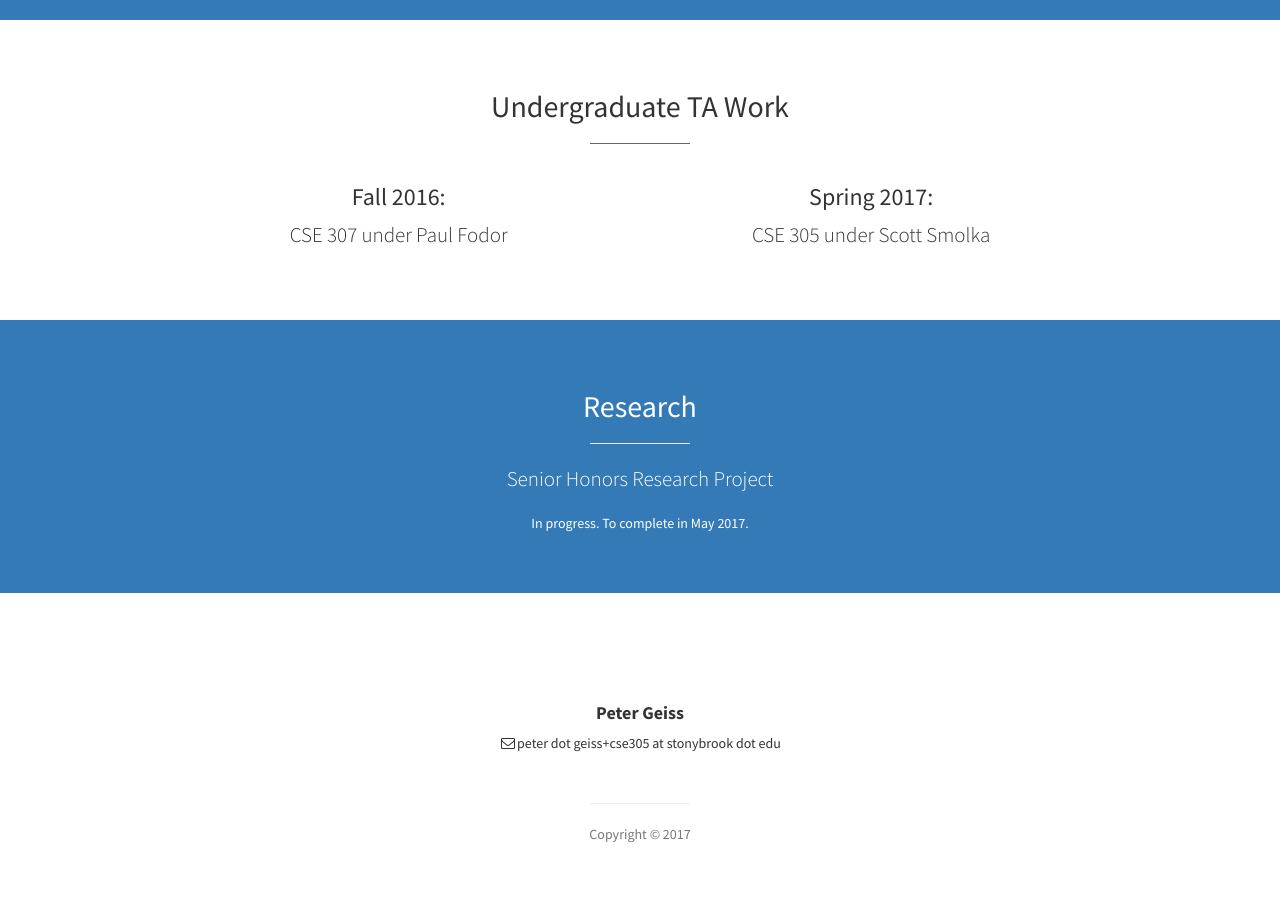
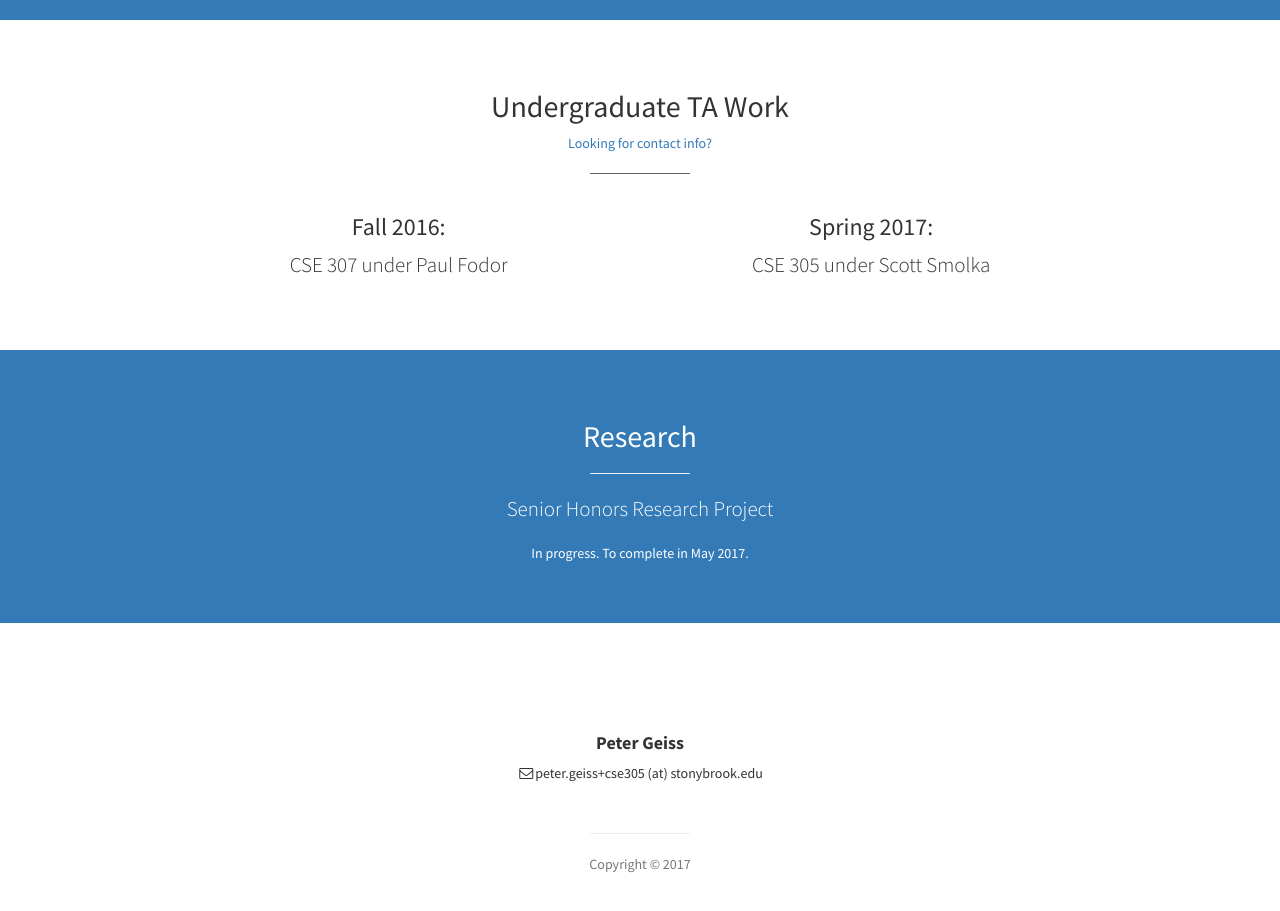
Before and after one commit to pgeiss/pgeiss.github.io, a plain HTML site: page index.html in a window 1280 px wide. Shown: the part 1400-2311 px from the top of the page. Drawn offline with Linux system fonts and the light colour scheme.

Commit message:
Added more contact info

```diff
--- a/index.html
+++ b/index.html
@@ -167,6 +167,7 @@
             <div class="row">
                 <div class="col-lg-10 col-lg-offset-1 text-center">
                     <h2>Undergraduate TA Work</h2>
+                    <p><a href="#contact">Looking for contact info?</a></p>
                     <hr class="small whitebg">
                     <div class="flexbox-row">
                         <div class="flexbox-center">
@@ -221,13 +222,14 @@
 
     <!-- Footer -->
     <footer>
+    <section id="contact">
         <div class="container">
             <div class="row">
                 <div class="col-lg-10 col-lg-offset-1 text-center">
                     <h4><strong>Peter Geiss</strong>
                     </h4>
                     <ul class="list-unstyled">
-                        <li><i class="fa fa-envelope-o fa-fw"></i>peter dot geiss+cse305 at stonybrook dot edu
+                        <li><i class="fa fa-envelope-o fa-fw"></i>peter.geiss+cse305 (at) stonybrook.edu
                         </li>
                     </ul>
                     <br>
@@ -237,6 +239,7 @@
             </div>
         </div>
         <a id="to-top" href="#top" class="btn btn-dark btn-lg"><i class="fa fa-chevron-up fa-fw fa-1x"></i></a>
+    </section>
     </footer>
 
     <!-- jQuery -->
```
